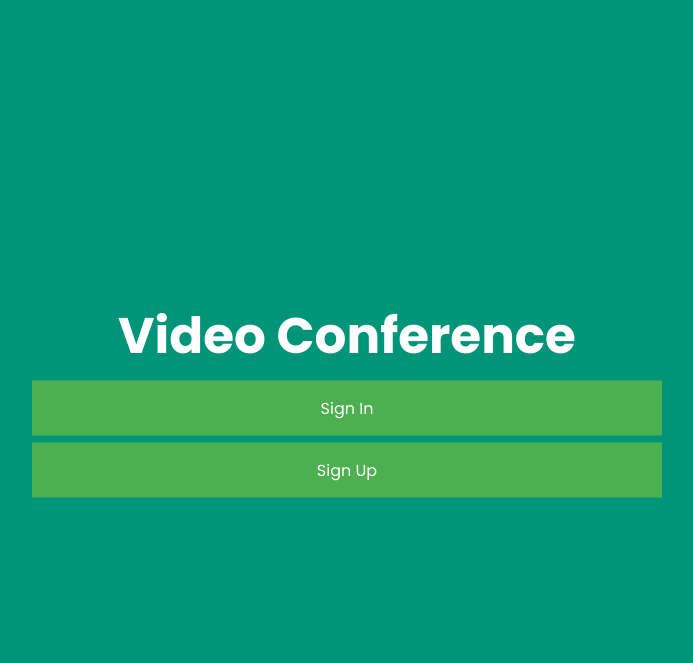
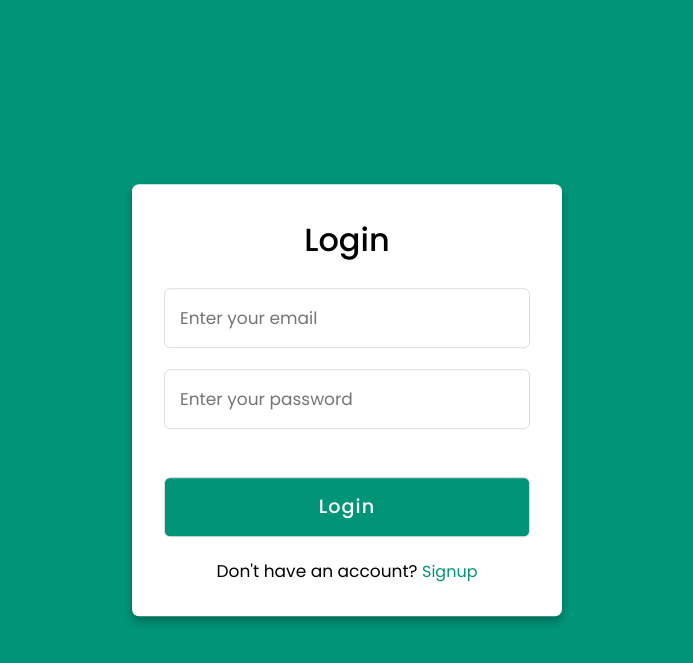
Before and after one commit to SyaOktaaa/VideoConference, a Django app: page / in a window 1280 px wide. Shown: the top 663 px of the page, without its empty margins (293-986 px from the left). Run offline with Django 4.2, Linux system fonts and the light colour scheme.

Commit message:
Vicon.html

```diff
--- a/videoconference_app/templates/index.html
+++ b/videoconference_app/templates/index.html
@@ -6,15 +6,34 @@
   <meta charset="UTF-8">
   <meta name="viewport" content="width=device-width, initial-scale=1.0">
   <meta http-equiv="X-UA-Compatible" content="ie=edge">
-  <title>Video Conference</title>
+  <title>Login</title>
+
   <link rel="stylesheet" href="{% static 'css/style.css' %}">
-  <body>
-    <div class="intro">
-        <h1>Video Conference</h1>
-        <!-- create a signup and signin button-->
-        <a href="{% url 'login' %}" class="button">Sign In</a>
-        <a href="{% url 'register' %}" class="button">Sign Up</a>
+</head>
+<body>
+  <div class="container">
+    <div class="login form">
+      <header>Login</header>
+      <form action="{% url 'login' %}" method="POST">
+        {% csrf_token %}
+        <input type="text" placeholder="Enter your email" name="email">
+        <input type="password" placeholder="Enter your password" name="password">
+        <input type="submit" class="button" value="Login">
+        <center>
+          {% if success %}
+          <p style="color: green;"><b>{{ success }}</b></p>
+          {% endif %}
+          {% if error %}
+          <p style="color: red;">{{ error }}</p>
+          {% endif %}
+        </center>
+      </form>
+      <div class="signup">
+        <span class="signup">Don't have an account?
+         <a href="{% url 'register' %}"><label for="check">Signup</label></a>
+        </span>
+      </div>
     </div>
-  </body>
-</head>
+  </div>
+</body>
 </html>
```
